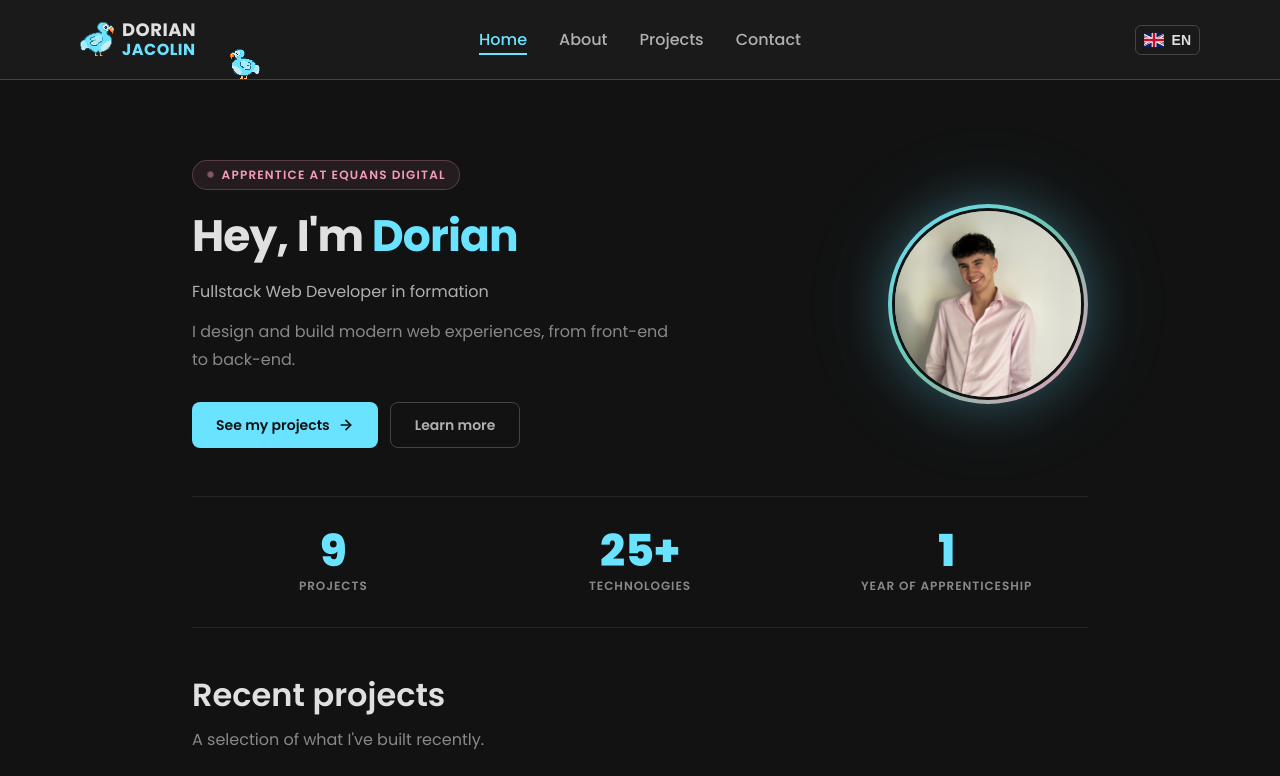
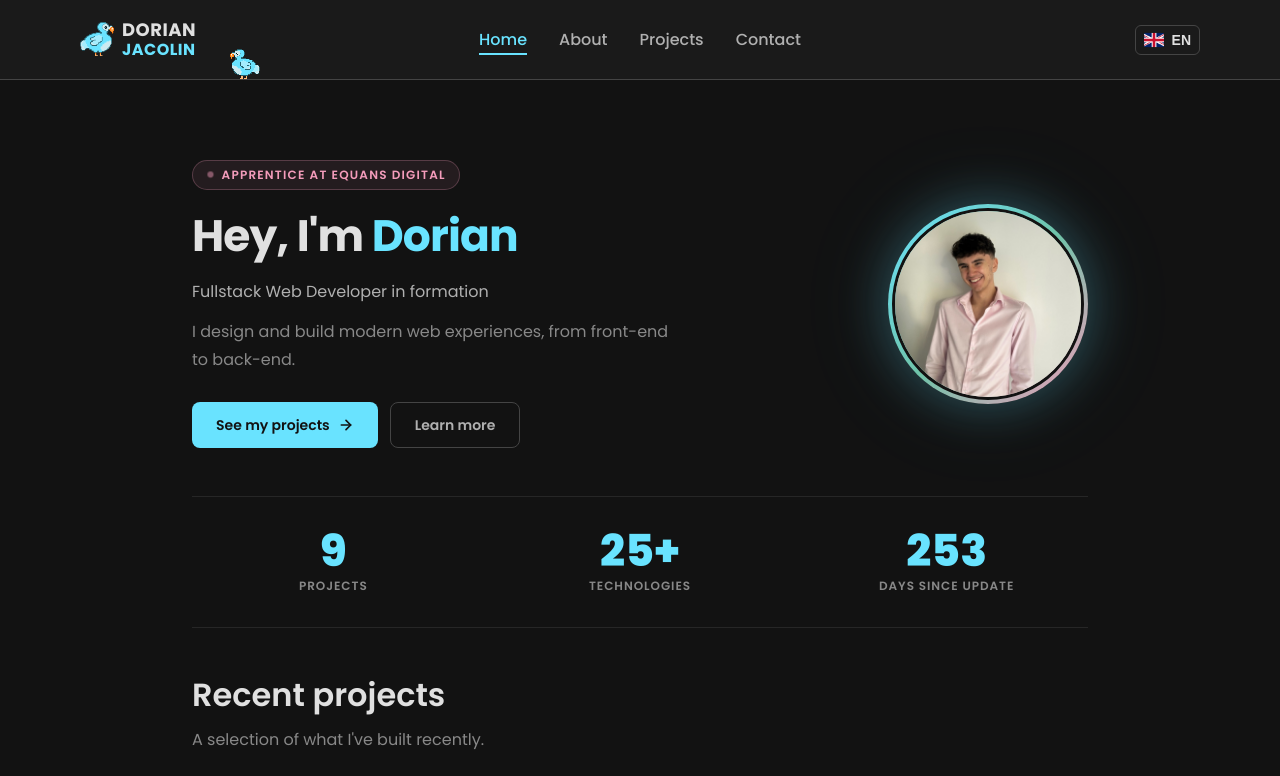
Before and after one commit to Jacma-pro/portfolio, a React (Vite) app: page / in a window 1280 px wide. Shown: the top 776 px of the page. Built offline with nearby package versions, Linux system fonts and the light colour scheme; grey boxes are pictures that could not be loaded.

Commit message:
feat: add days since update functionality and update translations

```diff
--- a/src/i18n/en.json
+++ b/src/i18n/en.json
@@ -15,7 +15,7 @@
     "cta_about": "Learn more",
     "stats_projects": "Projects",
     "stats_techs": "Technologies",
-    "stats_xp": "Year of apprenticeship",
+    "stats_update": "Days since update",
     "featured_title": "Recent projects",
     "featured_subtitle": "A selection of what I've built recently.",
     "featured_all": "View all projects",
--- a/src/i18n/fr.json
+++ b/src/i18n/fr.json
@@ -15,7 +15,7 @@
     "cta_about": "En savoir plus",
     "stats_projects": "Projets",
     "stats_techs": "Technologies",
-    "stats_xp": "Année d'alternance",
+    "stats_update": "Jours depuis la MàJ",
     "featured_title": "Projets récents",
     "featured_subtitle": "Une sélection de ce que j'ai construit récemment.",
     "featured_all": "Voir tous les projets",
--- a/src/pages/Home.tsx
+++ b/src/pages/Home.tsx
@@ -4,6 +4,19 @@ import { PROJECTS } from '../data/projects'
 import ProjectCard from '../components/ProjectCard'
 import photoMe from '../assets/aboutme/photo/me.jpeg'
 import './Home.scss'
+
+declare const __BUILD_DATE__: string;
+
+const getDaysSinceUpdate = (dateString: string) => {
+  try {
+    const buildDate = new Date(dateString);
+    const now = new Date();
+    const diffTime = Math.abs(now.getTime() - buildDate.getTime());
+    return Math.floor(diffTime / (1000 * 60 * 60 * 24));
+  } catch {
+    return 0;
+  }
+};
 
 /* ── Featured project IDs (hand-picked, in order) ─────────────────────────── */
 const FEATURED_IDS = ['stegano', 'bdd-streaming', 'rl-wp']
@@ -21,6 +34,7 @@ const STACK = [
 
 const Home = () => {
   const { t } = useTranslation()
+  const daysSinceUpdate = typeof __BUILD_DATE__ !== 'undefined' ? getDaysSinceUpdate(__BUILD_DATE__) : 0;
 
   return (
     <main className="page page--home">
@@ -72,8 +86,8 @@ const Home = () => {
           <span className="home__stat-label">{t('home.stats_techs')}</span>
         </div>
         <div className="home__stat">
-          <span className="home__stat-number">1</span>
-          <span className="home__stat-label">{t('home.stats_xp')}</span>
+          <span className="home__stat-number">{daysSinceUpdate}</span>
+          <span className="home__stat-label">{t('home.stats_update')}</span>
         </div>
       </section>
 
--- a/vite.config.ts
+++ b/vite.config.ts
@@ -5,4 +5,7 @@ import react from '@vitejs/plugin-react'
 export default defineConfig({
   plugins: [react()],
   assetsInclude: ['**/*.pdf'],
+  define: {
+    __BUILD_DATE__: JSON.stringify(new Date().toISOString())
+  }
 })
```
